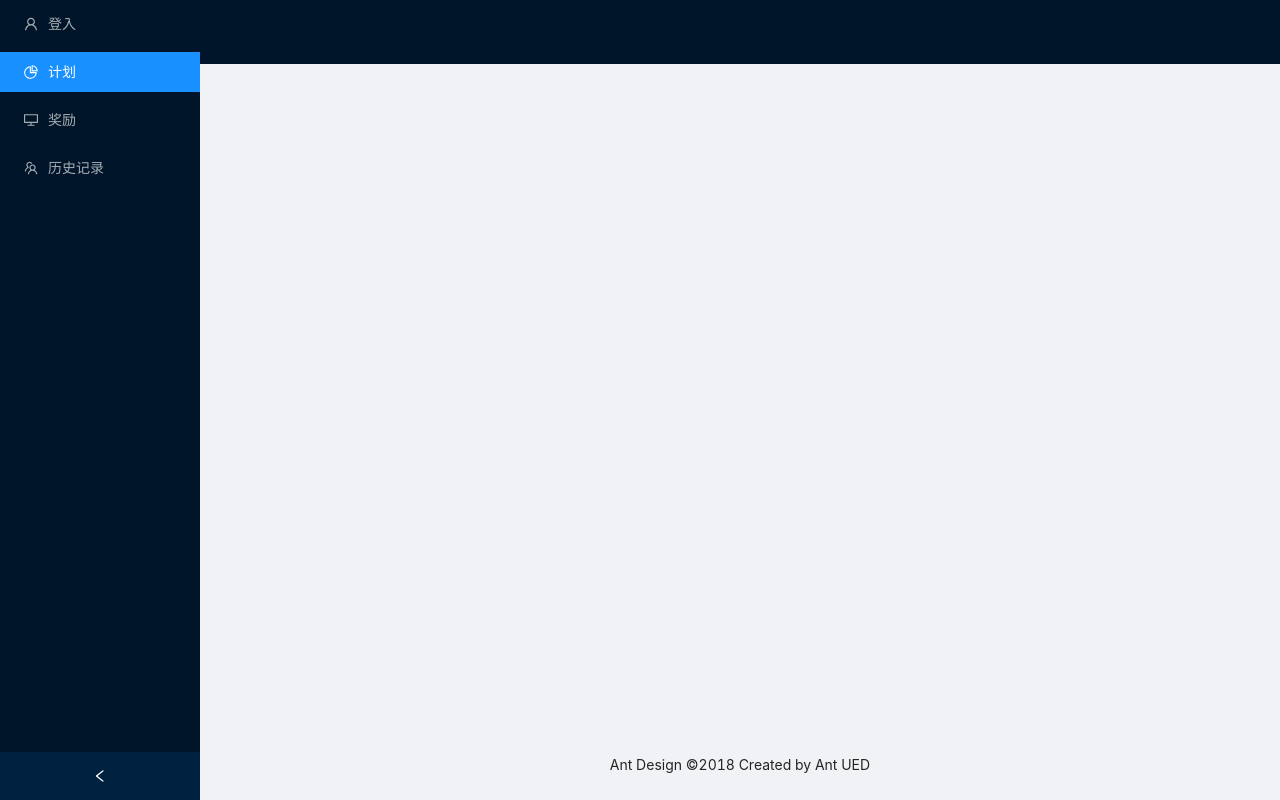
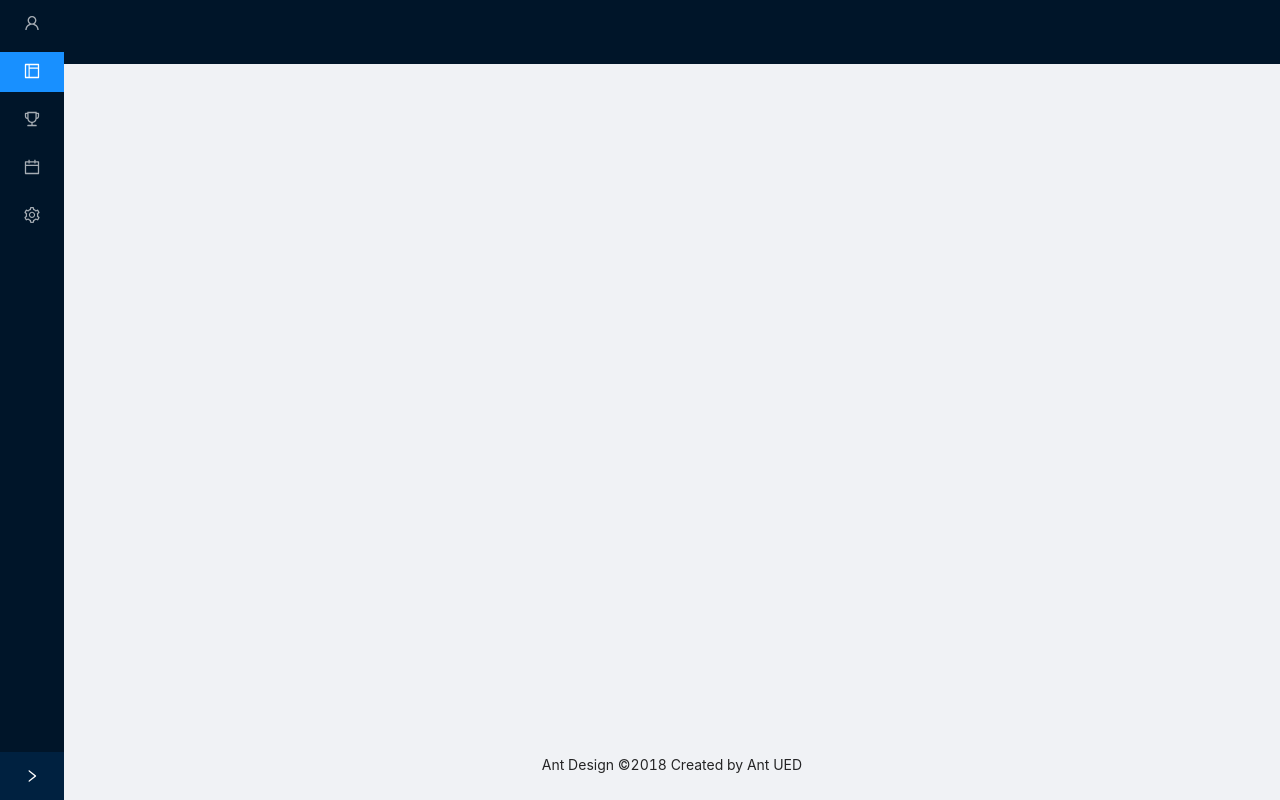
Before and after one commit to MattisZheng/sisyphus_stone, a React (Vite) app: page / in a window 1280 px wide. Built offline with nearby package versions, Linux system fonts and the light colour scheme.

Commit message:
update menu

```diff
--- a/src/App.jsx
+++ b/src/App.jsx
@@ -1,5 +1,5 @@
-import { DesktopOutlined, FileOutlined, PieChartOutlined, TeamOutlined, UserOutlined } from "@ant-design/icons";
-import { Breadcrumb, Layout, Menu } from "antd";
+import { LayoutOutlined, TrophyOutlined, UserOutlined, TableOutlined, SettingOutlined, CalendarOutlined } from "@ant-design/icons";
+import { Layout, Menu } from "antd";
 import React, { useState } from "react";
 const { Header, Content, Footer, Sider } = Layout;
 
@@ -15,21 +15,22 @@ function getItem(label, key, icon, children) {
 const items = [
   // auth
   getItem("登入", "0", <UserOutlined />),
-  getItem("计划", "1", <PieChartOutlined />),
-  getItem("奖励", "2", <DesktopOutlined />),
-  getItem("历史记录", "3", <TeamOutlined />),
+  getItem("计划", "1", <LayoutOutlined />),
+  getItem("奖励", "2", <TrophyOutlined />),
+  getItem("历史记录", "3", <CalendarOutlined />),
+  getItem("设置", "4", <SettingOutlined />),
 ];
 
 function App() {
-  const [collapsed, setCollapsed] = useState(false);
+  const [collapsed, setCollapsed] = useState(true);
   return (
     <Layout
       style={{
         minHeight: "100vh",
       }}
     >
-      <Sider collapsible collapsed={collapsed} onCollapse={(value) => setCollapsed(value)}>
-        <Menu theme="dark" defaultSelectedKeys={["1"]} mode="inline" items={items} />
+      <Sider collapsible collapsed={collapsed} collapsedWidth="64" onCollapse={(value) => setCollapsed(value)}>
+        <Menu theme="dark" defaultSelectedKeys={["1"]} mode="inline" items={items} inlineIndent="16" />
       </Sider>
       <Layout className="site-layout">
         <Header
```
